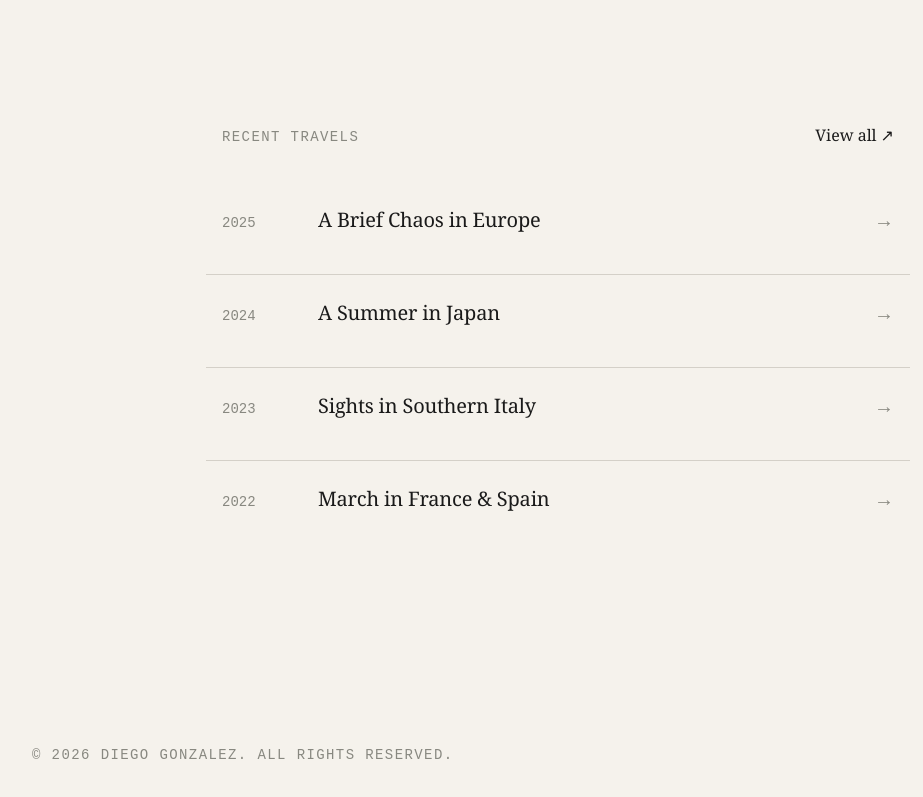
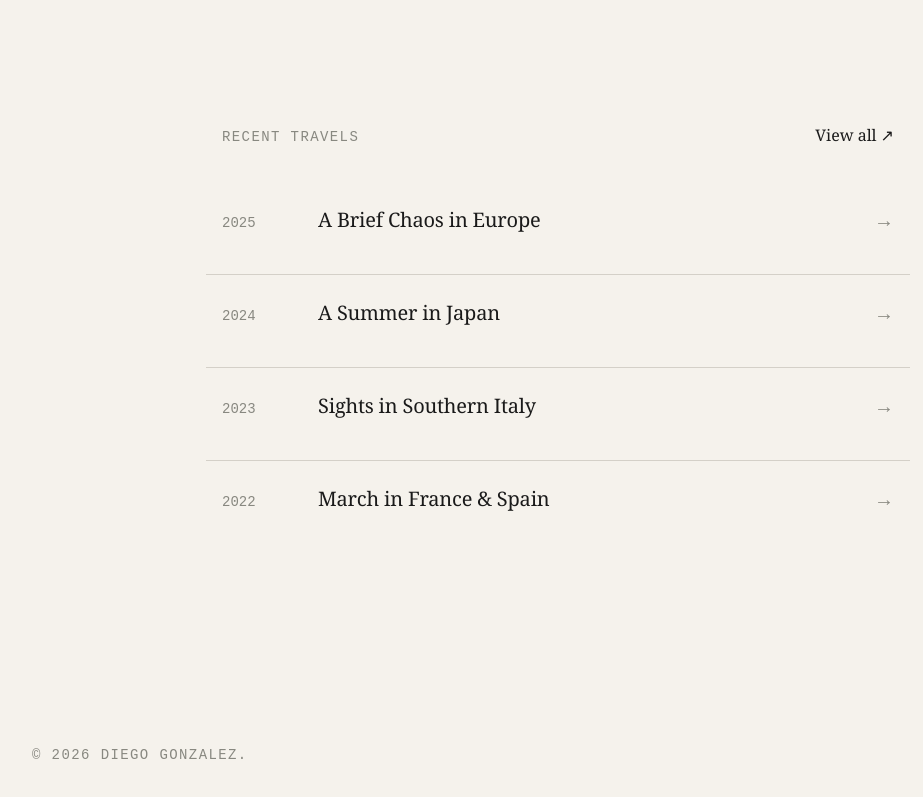
Before and after one commit to JummyJoeJackson/portfolio, a Next.js app: page / in a window 1280 px wide. Shown: the part 856-1653 px from the top of the page, without its empty margins (82-1005 px from the left). Built offline with nearby package versions, Linux system fonts and the light colour scheme.

Commit message:
reversed some changes to check deployment

```diff
--- a/app/layout.tsx
+++ b/app/layout.tsx
@@ -40,7 +40,7 @@ export default function RootLayout({
           <Navigation />
           <main>{children}</main>
           <footer className="py-24 container-wide text-muted text-sm mono uppercase tracking-widest">
-            &copy; {new Date().getFullYear()} Diego Gonzalez. All rights reserved.
+            &copy; {new Date().getFullYear()} Diego Gonzalez.
           </footer>
         </ThemeProvider>
       </body>
--- a/app/robots.ts
+++ b/app/robots.ts
@@ -7,6 +7,6 @@ export default function robots(): MetadataRoute.Robots {
       allow: '/',
       disallow: '/private/',
     },
-    sitemap: 'https://diegogonzalez.tech/sitemap.xml',
+    sitemap: 'https://diegogonzalez.com/sitemap.xml',
   }
 }
```
